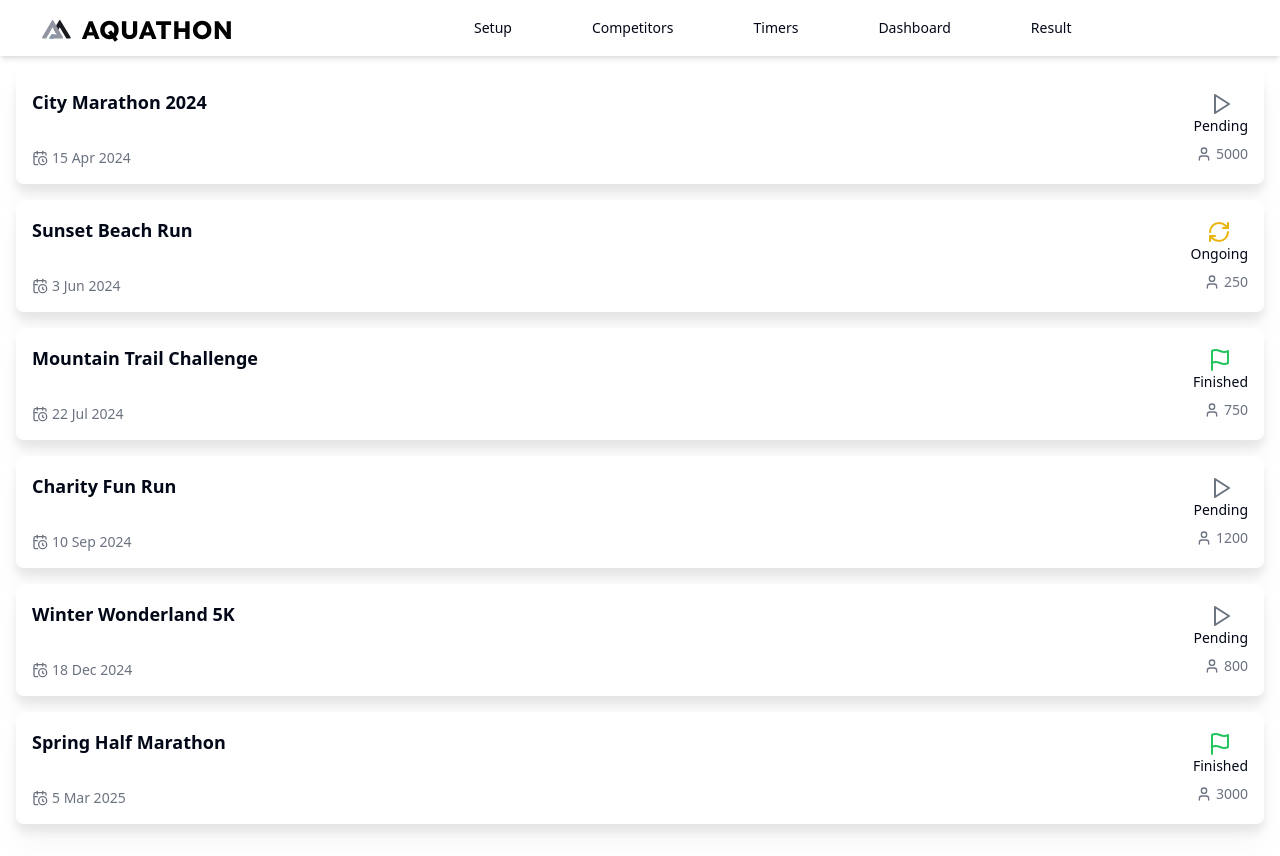
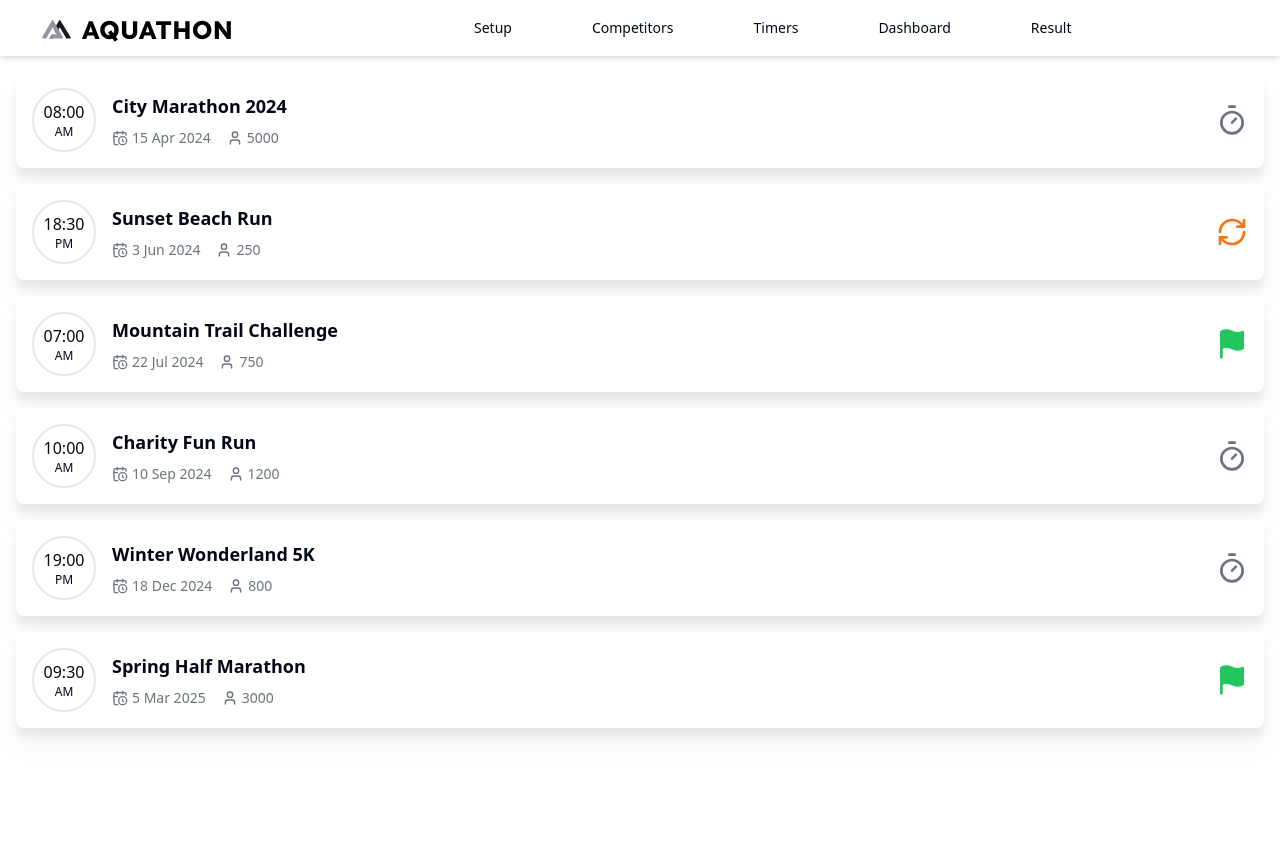
Before and after one commit to ronanpnc/AQUATHON-APP, a Next.js app in the folder aquathon_frontend/: page /myrace in a window 1280 px wide. After the commit the page ends 800 px from the top, so only its background shows below. Built offline with nearby package versions, Linux system fonts and the light colour scheme.

Commit message:
style: add time element (AA-13)

```diff
--- a/aquathon_frontend/src/app/myrace/page.tsx
+++ b/aquathon_frontend/src/app/myrace/page.tsx
@@ -2,12 +2,26 @@ import RaceCard from '@/components/race/RaceCard';
 
 export default function MyRace() {
   const races = [
-    { id: '1', name: 'City Marathon 2024', date: '15 Apr 2024', status: 'Pending', participants: 5000 },
-    { id: '2', name: 'Sunset Beach Run', date: '3 Jun 2024', status: 'Ongoing', participants: 250 },
-    { id: '3', name: 'Mountain Trail Challenge', date: '22 Jul 2024', status: 'Finished', participants: 750 },
-    { id: '4', name: 'Charity Fun Run', date: '10 Sep 2024', status: 'Pending', participants: 1200 },
-    { id: '5', name: 'Winter Wonderland 5K', date: '18 Dec 2024', status: 'Pending', participants: 800 },
-    { id: '6', name: 'Spring Half Marathon', date: '5 Mar 2025', status: 'Finished', participants: 3000 },
+    { id: '1', name: 'City Marathon 2024', date: '15 Apr 2024', time: '08:00', status: 'Pending', participants: 5000 },
+    { id: '2', name: 'Sunset Beach Run', date: '3 Jun 2024', time: '18:30', status: 'Ongoing', participants: 250 },
+    {
+      id: '3',
+      name: 'Mountain Trail Challenge',
+      date: '22 Jul 2024',
+      time: '07:00',
+      status: 'Finished',
+      participants: 750,
+    },
+    { id: '4', name: 'Charity Fun Run', date: '10 Sep 2024', time: '10:00', status: 'Pending', participants: 1200 },
+    { id: '5', name: 'Winter Wonderland 5K', date: '18 Dec 2024', time: '19:00', status: 'Pending', participants: 800 },
+    {
+      id: '6',
+      name: 'Spring Half Marathon',
+      date: '5 Mar 2025',
+      time: '09:30',
+      status: 'Finished',
+      participants: 3000,
+    },
   ];
 
   return (
@@ -18,6 +32,7 @@ export default function MyRace() {
           id={race.id}
           name={race.name}
           date={race.date}
+          time={race.time}
           status={race.status as 'Finished' | 'Ongoing' | 'Pending'}
           participants={race.participants}
         />
--- a/aquathon_frontend/src/components/race/RaceCard.tsx
+++ b/aquathon_frontend/src/components/race/RaceCard.tsx
@@ -1,4 +1,4 @@
-import { CalendarClock, Flag, Play, RefreshCw, User } from 'lucide-react';
+import { CalendarClock, Flag, RefreshCw, Timer, User } from 'lucide-react';
 import Link from 'next/link';
 import React from 'react';
 
@@ -6,36 +6,48 @@ interface RaceCardProps {
   id: string;
   name: string;
   date: string;
+  time: string;
   status: 'Finished' | 'Ongoing' | 'Pending';
   participants: number;
 }
 
-const RaceCard: React.FC<RaceCardProps> = ({ id, name, date, status, participants }) => {
+const RaceCard: React.FC<RaceCardProps> = ({ id, name, date, time, status, participants }) => {
   const statusIcon: Record<typeof status, React.ReactElement> = {
-    Finished: <Flag className='h-6 w-6 text-green-500' />,
-    Ongoing: <RefreshCw className='h-6 w-6 text-yellow-500' />,
-    Pending: <Play className='h-6 w-6 text-gray-500' />,
+    Finished: <Flag className='h-8 w-8 text-green-500' fill='currentColor' />,
+    Ongoing: <RefreshCw className='h-8 w-8 text-orange-500' />,
+    Pending: <Timer className='h-8 w-8 text-gray-500' />,
   };
+
+  // Split time into hours
+  const [hours] = time.split(':');
+  const ampm = parseInt(hours) >= 12 ? 'PM' : 'AM';
 
   return (
     <Link href={`/myrace/${id}`} className='block'>
       <div className='flex items-center justify-between p-4 bg-white drop-shadow-xl rounded-lg mb-4 hover:bg-gray-50 transition-colors duration-200'>
-        <div>
-          <h3 className='text-lg font-semibold pb-8'>{name}</h3>
-          <div className='flex items-center text-sm text-gray-500'>
-            <CalendarClock size={16} className='mr-1' />
-            {date}
+        <div className='flex items-center'>
+          <div className='mr-4 flex flex-col items-center justify-center'>
+            <div className='w-16 h-16 rounded-full border-2 border-gray-200 flex flex-col items-center justify-center'>
+              <span className='text-md'>{time}</span>
+              <span className='text-xs'>{ampm}</span>
+            </div>
+          </div>
+          <div>
+            <h3 className='text-lg font-semibold pb-2'>{name}</h3>
+            <div className='flex items-center text-sm text-gray-500 space-x-4'>
+              <div className='flex items-center'>
+                <CalendarClock size={16} className='mr-1' />
+                {date}
+              </div>
+              <div className='flex items-center'>
+                <User size={16} className='mr-1' />
+                {participants}
+              </div>
+            </div>
           </div>
         </div>
-        <div className='flex flex-col items-end space-y-2'>
-          <div className='flex flex-col items-center'>
-            <span className='text-2xl'>{statusIcon[status]}</span>
-            <span className='text-sm font-medium'>{status}</span>
-          </div>
-          <div className='flex items-center text-gray-500 text-sm'>
-            <User size={16} className='mr-1' />
-            {participants}
-          </div>
+        <div>
+          <span className='text-2xl'>{statusIcon[status]}</span>
         </div>
       </div>
     </Link>
```
